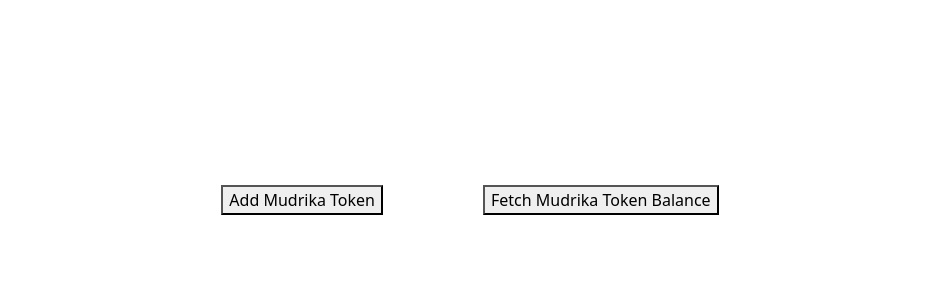
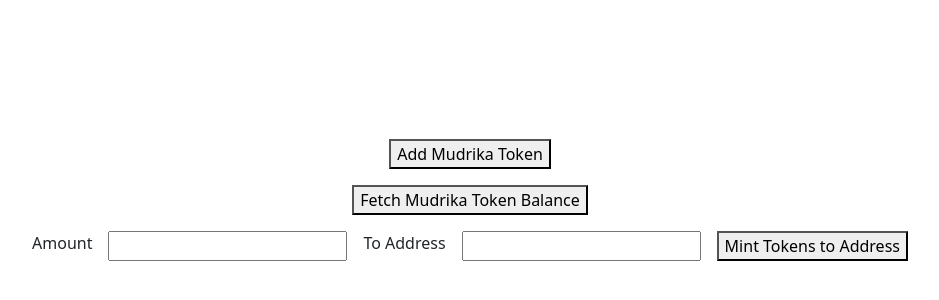
Before and after one commit to Project-Mudrika/Mudrika-Frontend, a Next.js app: page /add_token in a window 1280 px wide. Shown: the part 40-340 px from the top of the page, without its empty margins (170-1109 px from the left). Built offline with nearby package versions, Linux system fonts and the light colour scheme; no server answers; a web font is replaced by a local one; what @3rdweb/hooks, easy-peasy would draw is missing.

Commit message:
Integrate Mudrika Token minting function

```diff
--- a/src/helpers/TokenHelper.js
+++ b/src/helpers/TokenHelper.js
@@ -35,6 +35,12 @@ class TokenHelper {
         return balance / (10 ** 18);
     }
 
+    async mintTokens(toAddress, amount) {
+        await this.fetchAccount();
+        var amount_string = (amount * (10 ** 18)).toString();
+        await this.MudrikaToken.methods.mint(toAddress, amount_string).send();
+    }
+
 }
 
 export default TokenHelper;
--- a/src/pages/add_token.js
+++ b/src/pages/add_token.js
@@ -1,8 +1,11 @@
+import { useState } from "react";
 import TokenHelper from "../helpers/TokenHelper";
 
 export default function addToken() {
 
     const tokenHelper = new TokenHelper();
+    const [amount, setAmount] = useState(0);
+    const [toAddress, setToAddress] = useState("");
 
     async function addMudrikaToken(e) {
         e.preventDefault();
@@ -42,16 +45,37 @@ export default function addToken() {
         alert(`Token Balance: ${mdk_balance} MDK`)
     }
 
+    async function mintTokens(e) {
+        e.preventDefault();
+        await tokenHelper.mintTokens(toAddress, amount)
+    }
+
     return (
-        <div style={{ display: 'flex', justifyContent: 'center', alignItems: 'center', height: '60vh' }}>
+        <div style={{ display: 'flex', flexDirection: 'column', alignItems: 'center', justifyContent: 'center', height: '60vh', gap: '1rem' }}>
+
+            {/* element 1 */}
             <button type="button" onClick={addMudrikaToken}>
                 Add Mudrika Token
             </button>
-            <div style={{ height: 100, width: 100 }} />
+
+            {/* element 2 */}
             <button type="button" onClick={fetchTokenBalance}>
                 Fetch Mudrika Token Balance
             </button>
+
+            {/* element 3 */}
+            <div style={{ display: 'flex', gap: '1rem' }}>
+                <label>Amount</label>
+                <input type="number" onChange={(e) => setAmount(e.target.value)} />
+                <label>To Address</label>
+                <input type="text" onChange={(e) => setToAddress(e.target.value)} />
+                <button type="button" onClick={mintTokens}>
+                    Mint Tokens to Address
+                </button>
+            </div>
+
         </div>
+
 
     );
 }
```
